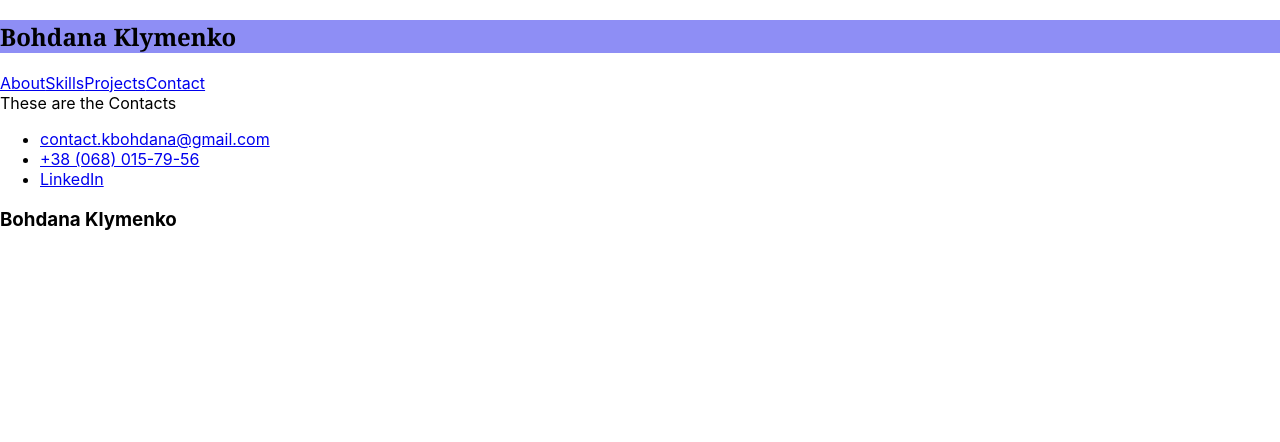
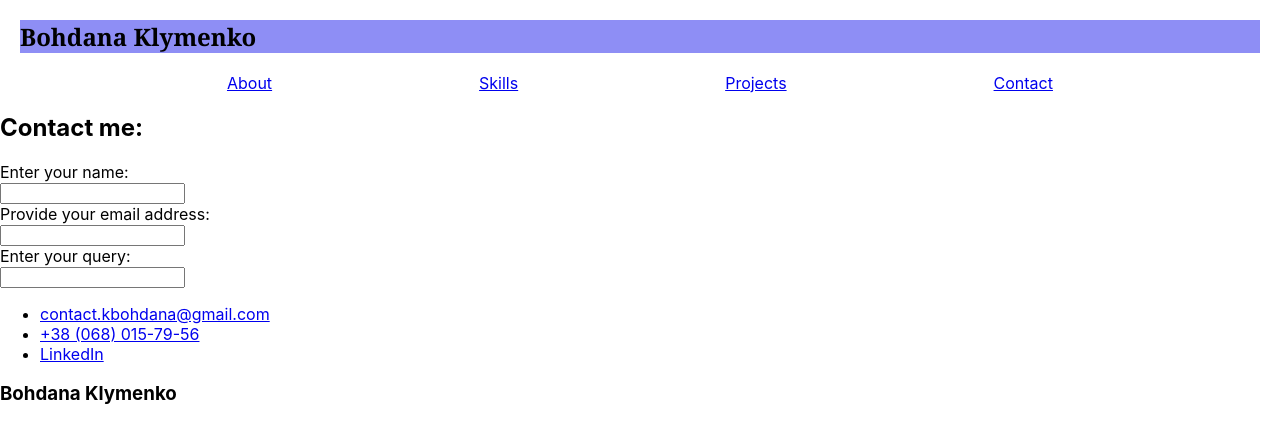
Before and after one commit to DanaKLym/spa-portfolio, a React (Create React App) app in the folder my-app/: page /contact-me in a window 1280 px wide. Shown: the top 442 px of the page. Built offline with nearby package versions, Linux system fonts and the light colour scheme.

Commit message:
created some styles for Header, added Form to Contact section

```diff
--- a/my-app/src/Contact/Contact.tsx
+++ b/my-app/src/Contact/Contact.tsx
@@ -1,10 +1,12 @@
 import Header from "../Header/Header";
+import Form from "../Form/Form";
 
 const Contact: React.FC = () => {
   return (
     <>
       <Header />
-      <div>These are the Contacts</div>
+      <h2>Contact me:</h2>
+      <Form />
     </>
   );
 };
--- /dev/null
+++ b/my-app/src/Form/Form.tsx
@@ -0,0 +1,23 @@
+const Form: React.FC = () => {
+  return (
+    <form>
+      <div>
+        <label htmlFor="name">Enter your name:</label>
+        <br />
+        <input type="text" name="name" id="name" />
+      </div>
+      <div>
+        <label htmlFor="email">Provide your email address:</label>
+        <br />
+        <input type="email" name="email" id="email" />
+      </div>
+      <div>
+        <label htmlFor="message">Enter your query:</label>
+        <br />
+        <input type="text" name="message" id="message" />
+      </div>
+    </form>
+  );
+};
+
+export default Form;
--- a/my-app/src/Header/Header.module.scss
+++ b/my-app/src/Header/Header.module.scss
@@ -1,6 +1,15 @@
 $primary-font: Georgia, serif;
 
-.backgroundTest {
+.header {
+  margin: 10px 20px 10px;
+}
+
+.background {
   background: rgb(142, 142, 245);
   font-family: $primary-font;
 }
+
+.navbarLayout {
+  display: flex;
+  justify-content: space-evenly;
+}
--- a/my-app/src/Header/Header.tsx
+++ b/my-app/src/Header/Header.tsx
@@ -4,13 +4,15 @@ import styles from "./Header.module.scss";
 const Header: React.FC = () => {
   return (
     <>
-      <h2 className={styles.backgroundTest}>Bohdana Klymenko</h2>
-      <nav>
-        <Link to="/">About</Link>
-        <Link to="/skills">Skills</Link>
-        <Link to="/projects">Projects</Link>
-        <Link to="/contact-me">Contact</Link>
-      </nav>
+      <header className={styles.header}>
+        <h2 className={styles.background}>Bohdana Klymenko</h2>
+        <nav className={styles.navbarLayout}>
+          <Link to="/">About</Link>
+          <Link to="/skills">Skills</Link>
+          <Link to="/projects">Projects</Link>
+          <Link to="/contact-me">Contact</Link>
+        </nav>
+      </header>
     </>
   );
 };
```
Also changed, not shown: my-app/src/Form/Form.modules.scss (added).
